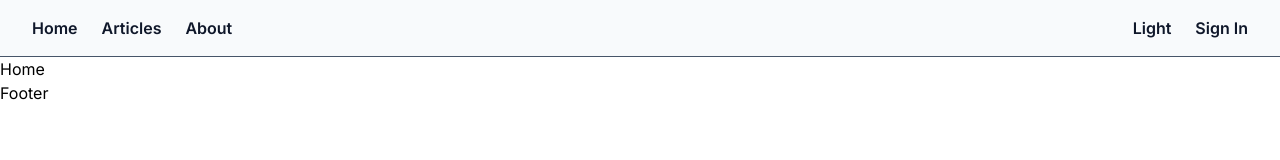
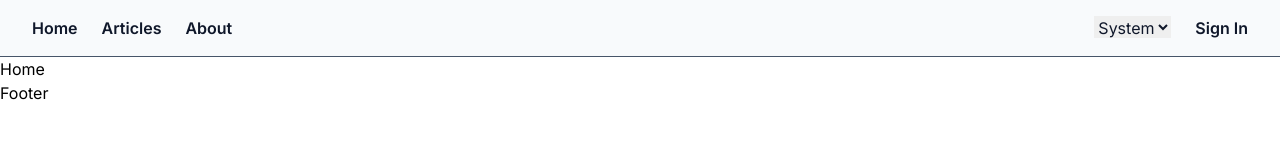
Before and after one commit to waylonturbes/signal-focused, a Next.js app: page / in a window 1280 px wide. Shown: the top 160 px of the page. Built offline with nearby package versions, Linux system fonts and the light colour scheme.

Commit message:
feat: create toggle theme component

```diff
--- a/components/headers/consumer-header.tsx
+++ b/components/headers/consumer-header.tsx
@@ -1,5 +1,6 @@
 import React from "react";
 import Link from "next/link";
+import { ThemeToggle } from "@components";
 
 interface ConsumerHeaderProps {}
 
@@ -23,7 +24,7 @@ const ConsumerHeader = ({}: ConsumerHeaderProps) => {
                     </Link>
                 </div>
                 <div className="space-x-6">
-          <button className="nav-link">Light</button>
+                    <ThemeToggle />
                     <Link href="/sign-in" passHref>
                         <a className="nav-link">Sign In</a>
                     </Link>
--- a/components/index.ts
+++ b/components/index.ts
@@ -1,3 +1,6 @@
 /** LAYOUTS */
 export { ConsumerLayout } from "./layouts/consumer-layout/consumer-layout";
+/** HEADERS */
 export { ConsumerHeader } from "./headers/consumer-header";
+/** INPUTS */
+export { ThemeToggle } from "./inputs/theme-toggle/theme-toggle";
--- /dev/null
+++ b/components/inputs/theme-toggle/theme-toggle.tsx
@@ -0,0 +1,33 @@
+import React, { useState, useEffect } from "react";
+import { useTheme } from "next-themes";
+
+type ThemeToggleProps = {};
+
+const ThemeToggle = ({}: ThemeToggleProps) => {
+    const [mounted, setMounted] = useState(false);
+    const { theme, setTheme } = useTheme();
+
+    useEffect(() => {
+        setMounted(true);
+    }, []);
+
+    if (!mounted) {
+        return null;
+    }
+
+    return (
+        <select
+            value={theme}
+            onChange={(event: React.ChangeEvent<HTMLSelectElement>) => {
+                event.preventDefault();
+                setTheme(event.target.value);
+            }}
+        >
+            <option value="light">Light</option>
+            <option value="dark">Dark</option>
+            <option value="system">System</option>
+        </select>
+    );
+};
+
+export { ThemeToggle };
--- a/pages/_app.tsx
+++ b/pages/_app.tsx
@@ -1,19 +1,29 @@
 import type { ReactElement, ReactNode } from "react";
 import type { NextPage } from "next";
 import type { AppProps } from "next/app";
+import { ThemeProvider } from "next-themes";
 import "../styles/main.css";
 
 export type NextPageWithLayout = NextPage & {
-  getLayout?: (page: ReactElement) => ReactNode;
+    getLayout?: (page: ReactElement) => ReactNode;
 };
 
 type AppPropsWithLayout = AppProps & {
-  Component: NextPageWithLayout;
+    Component: NextPageWithLayout;
 };
 
 export default function MyApp({ Component, pageProps }: AppPropsWithLayout) {
-  // Use the layout defined at the page level, if available
-  const getLayout = Component.getLayout ?? ((page) => page);
+    // Use the layout defined at the page level, if available
+    const getLayout = Component.getLayout ?? ((page) => page);
 
-  return getLayout(<Component {...pageProps} />);
+    return (
+        <ThemeProvider
+            attribute="class"
+            defaultTheme="system"
+            enableColorScheme={true}
+            disableTransitionOnChange={false}
+        >
+            {getLayout(<Component {...pageProps} />)}
+        </ThemeProvider>
+    );
 }
--- a/tailwind.config.js
+++ b/tailwind.config.js
@@ -2,6 +2,7 @@ const defaultTheme = require("tailwindcss/defaultTheme");
 
 /** @type {import('tailwindcss').Config} */
 module.exports = {
+    darkMode: "class",
     content: [
         "./pages/**/*.{js,ts,jsx,tsx}",
         "./components/**/*.{js,ts,jsx,tsx}",
```
Lines whose indentation alone changed are shown as unchanged.
